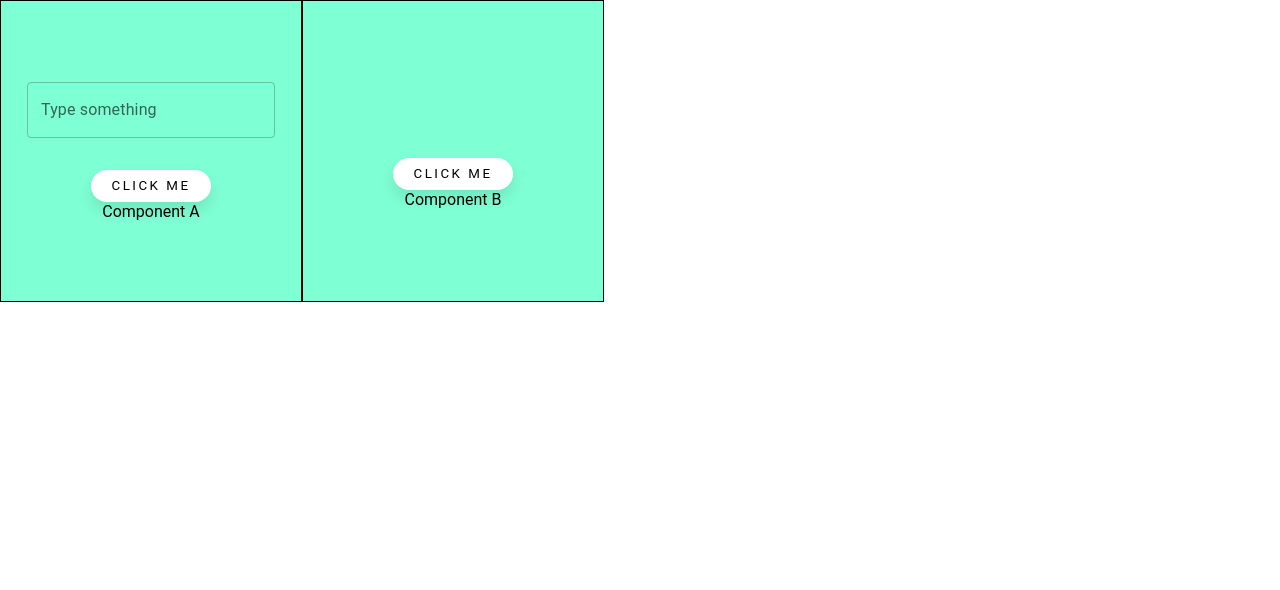
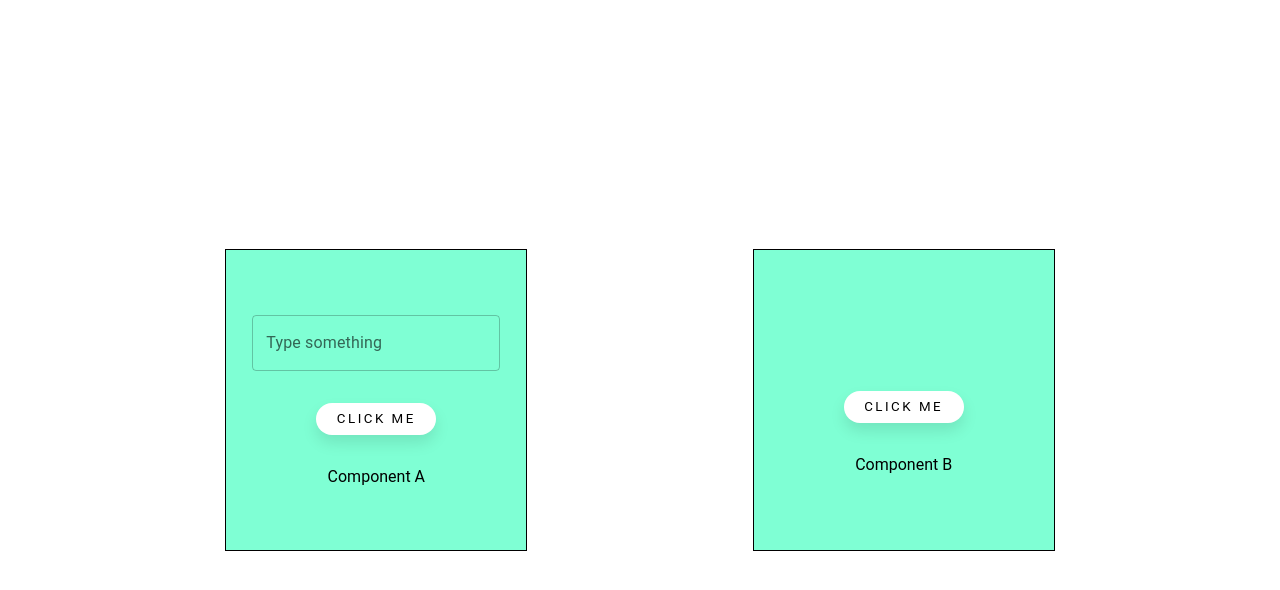
Before and after one commit to MarvinxKiyingi/react-exsercise, a React (Create React App) app: page / in a window 1280 px wide. Shown: the top 590 px of the page. Built offline with nearby package versions, Linux system fonts and the light colour scheme.

Commit message:
7. Stack Component A and B vertically in mobile view

```diff
--- a/src/App.scss
+++ b/src/App.scss
@@ -2,5 +2,13 @@
   .App-header {
     min-height: 100vh;
     display: flex;
+    flex-direction: column;
+    align-items: center;
+    justify-content: space-evenly;
+  }
+  @media (min-width: 1024px) {
+    .App-header {
+      flex-direction: row;
+    }
   }
 }
--- a/src/index.scss
+++ b/src/index.scss
@@ -17,4 +17,7 @@
   &.pink {
     background-color: pink;
   }
+  span {
+    margin-top: 2rem;
+  }
 }
--- a/src/styles/Button.tsx
+++ b/src/styles/Button.tsx
@@ -20,7 +20,7 @@
     background-color: #2ee59d;
     box-shadow: 0px 15px 20px rgba(46, 229, 157, 0.4);
     color: #fff;
-    transform: translateY(-7px);
+    transform: translateY(-3px);
   }
   &:active {
     box-shadow: #422800 2px 2px 0 0;
```
